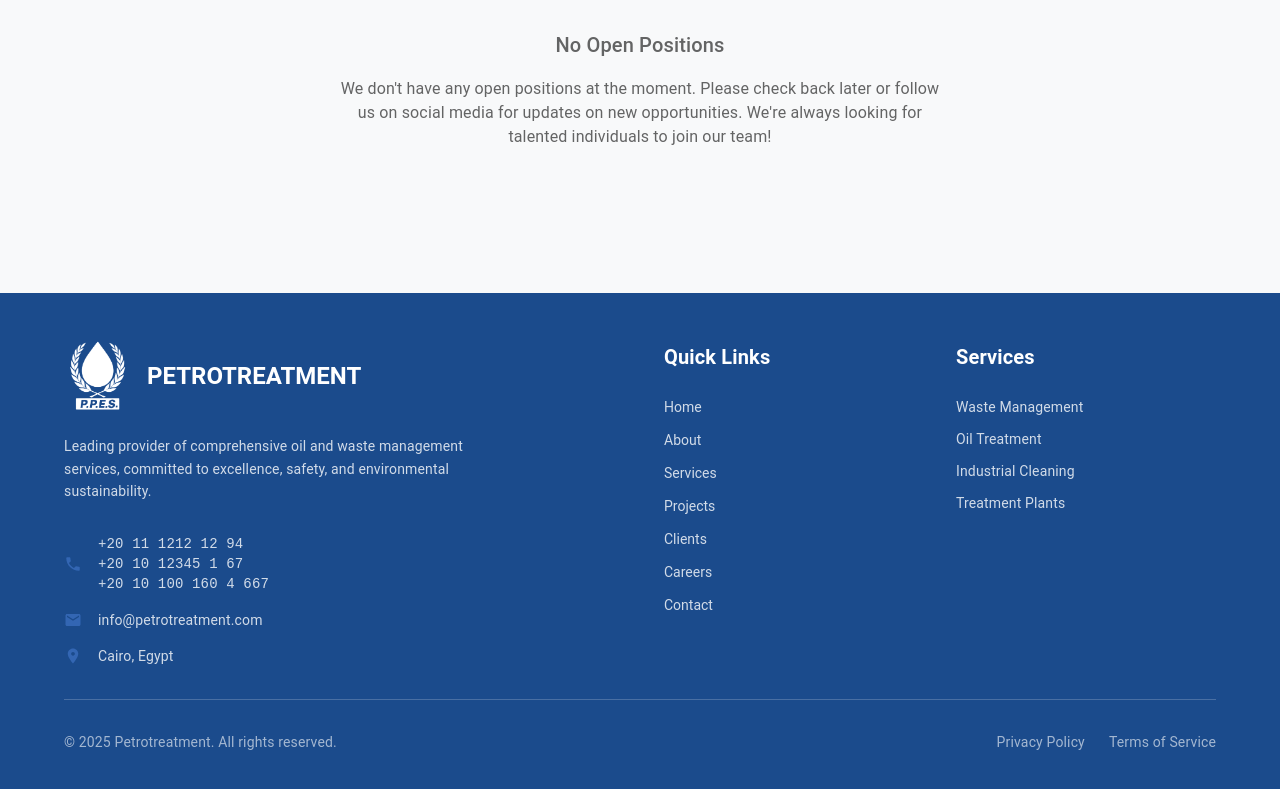
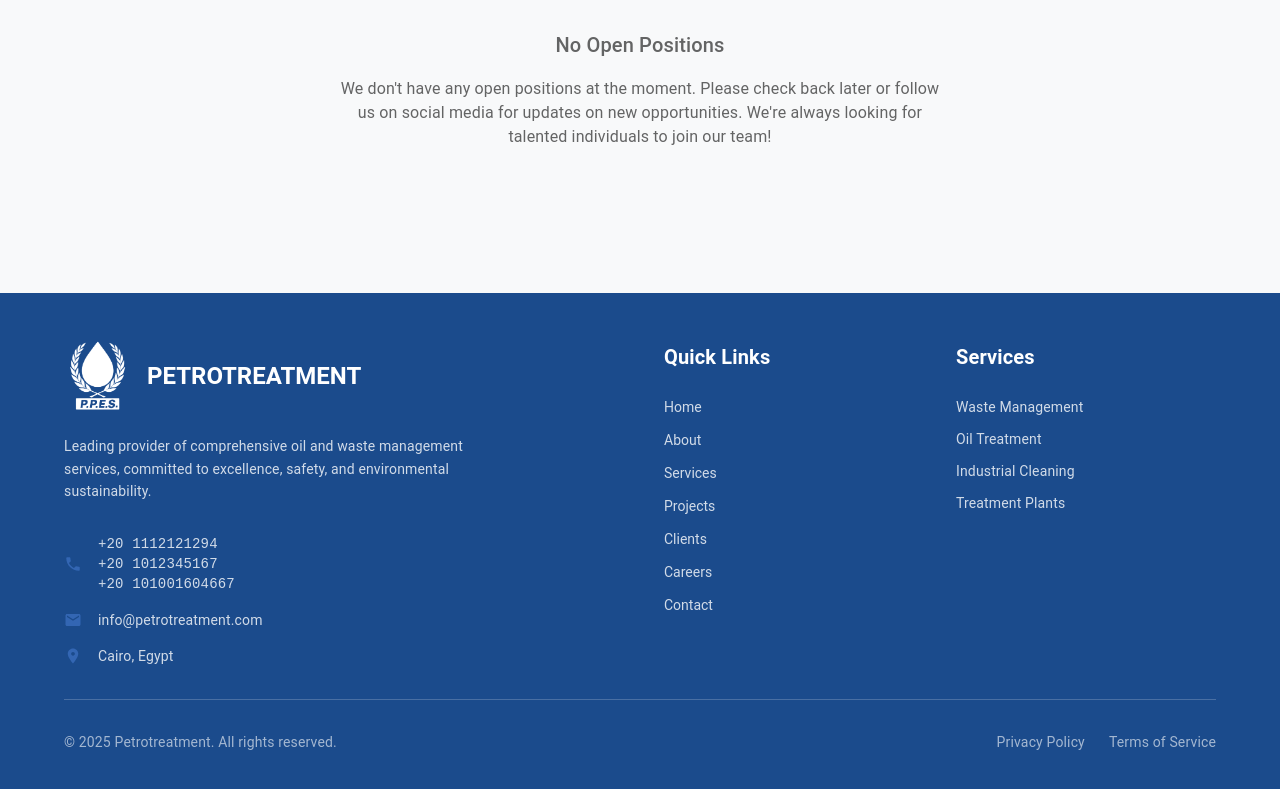
Before and after one commit to LoaiAlaa24/petrotreatment-company-website, a React (Create React App) app: page /careers in a window 1280 px wide. Shown: the part 623-1412 px from the top of the page. Built offline with nearby package versions, Linux system fonts and the light colour scheme; the HTML template or start-up script is replaced by a standard one.

Commit message:
added files

```diff
--- a/src/components/Contact.tsx
+++ b/src/components/Contact.tsx
@@ -37,19 +37,19 @@
     {
       icon: <Phone sx={{ fontSize: 40, color: 'primary.main' }} />,
       title: t('contact.info.phone.title'),
-      content: '+20 11 1212 12 94',
+      content: '+20 1112121294',
       subtitle: t('contact.info.phone.subtitle'),
     },
     {
       icon: <Phone sx={{ fontSize: 40, color: 'primary.main' }} />,
       title: t('contact.info.phone.title'),
-      content: '+20 10 12345 1 67',
+      content: '+20 1012345167',
       subtitle: t('contact.info.phone.subtitle'),
     },
     {
       icon: <Phone sx={{ fontSize: 40, color: 'primary.main' }} />,
       title: t('contact.info.phone.title'),
-      content: '+20 10 100 160 4 667',
+      content: '+20 1001604667',
       subtitle: t('contact.info.phone.subtitle'),
     },
     {
--- a/src/components/Footer.tsx
+++ b/src/components/Footer.tsx
@@ -95,13 +95,13 @@
               <Phone sx={{ fontSize: 18, mr: 2, color: '#3366B3' }} />
               <Box>
                 <Typography variant="body2" sx={{ color: 'rgba(255, 255, 255, 0.8)', direction: 'ltr', fontFamily: 'monospace' }}>
-                  +20 11 1212 12 94
+                  +20 1112121294
                 </Typography>
                 <Typography variant="body2" sx={{ color: 'rgba(255, 255, 255, 0.8)', direction: 'ltr', fontFamily: 'monospace' }}>
-                  +20 10 12345 1 67
+                  +20 1012345167
                 </Typography>
                 <Typography variant="body2" sx={{ color: 'rgba(255, 255, 255, 0.8)', direction: 'ltr', fontFamily: 'monospace' }}>
-                  +20 10 100 160 4 667
+                  +20 101001604667
                 </Typography>
               </Box>
             </Box>
--- a/src/i18n/locales/ar.json
+++ b/src/i18n/locales/ar.json
@@ -152,7 +152,7 @@
     "info": {
       "phone": {
         "title": "الهاتف",
-        "content": "+20 100 160 4 66 7",
+        "content": "+20 100 1604667",
         "subtitle": "اتصل بنا في أي وقت"
       },
       "email": {
--- a/src/i18n/locales/en.json
+++ b/src/i18n/locales/en.json
@@ -152,7 +152,7 @@
     "info": {
       "phone": {
         "title": "Phone",
-        "content": "+20 100 160 4 66 7",
+        "content": "+20 100 1604667",
         "subtitle": "Call us anytime"
       },
       "email": {
```
